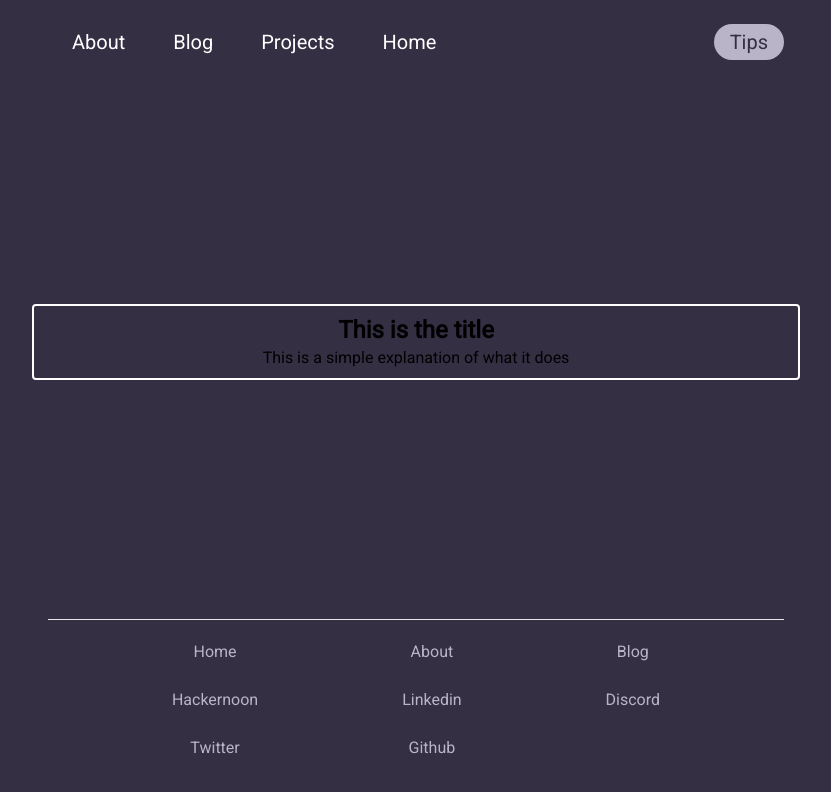
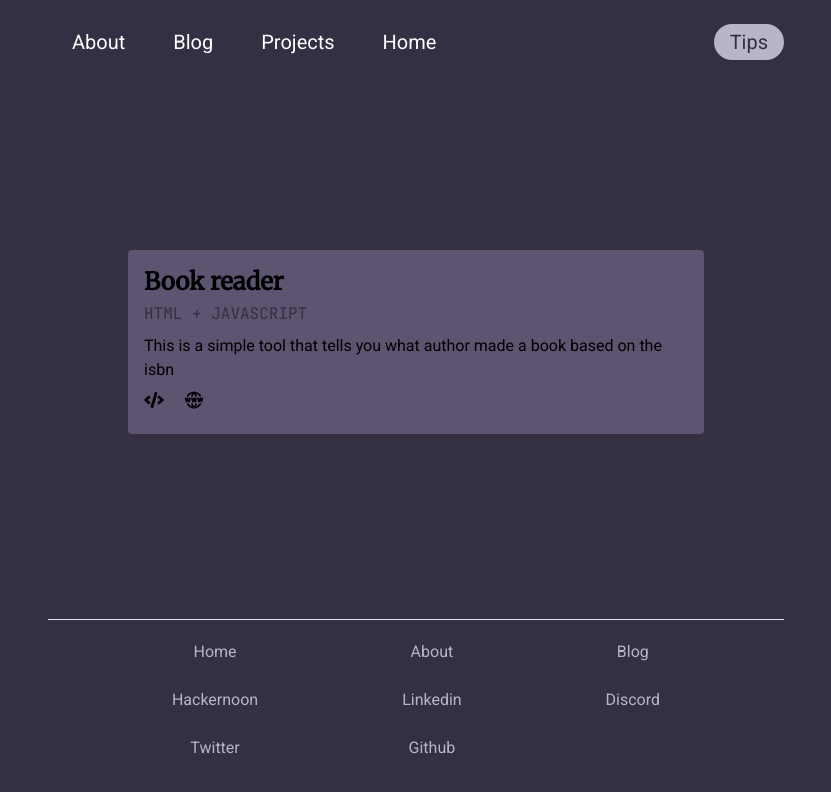
Before and after one commit to thrila/my-website, a Next.js app: page /projects in a window 1280 px wide. Shown: the top 792 px of the page, without its empty margins (224-1055 px from the left). Built offline with nearby package versions, Linux system fonts and the light colour scheme.

Commit message:
feat: made product card

```diff
--- a/src/app/components/projectSection/projectCard.tsx
+++ b/src/app/components/projectSection/projectCard.tsx
@@ -1,13 +1,18 @@
 import Link from 'next/link'
-import React from 'react'
+import { FaCode } from "react-icons/fa";
+import { TbWorldWww } from "react-icons/tb";
 
 const Card = () => {
   return (
-    <div className='border-white  container max-w-3xl py-2 border-2 rounded'>
-      <Link href='#' className='flex flex-col justify-center items-center '>
-        <h1 className='font-bold text-2xl'> This is the title</h1>
-        <p className='font-normal text'>This is a simple explanation of what it does </p>
-
+    <div className='container max-w-xl py-4 rounded bg-hover-color'>
+      <Link href='#' className='flex flex-col justify-center items-left '>
+        <h1 className='font-bold text-2xl pb-1 font-serif'>Book reader</h1>
+        <p className='text-custom-background pb-2 font-mono'>HTML + JAVASCRIPT </p>
+        <p className='font-normal text font-sans'>This is a simple tool that tells you what author made a book based on the isbn </p>
+        <div className='flex space-x-5 py-2 text-xl font-thin'>
+          <a href='#' target='_blank' rel="noopener noreferrer" aria-label='Projects Source code'> <FaCode /> </a>
+          <a href='#' target='_blank' rel="noopener noreferrer" aria-label='Projects Live demo'> <TbWorldWww /> </a>
+        </div>
       </Link>
     </div>
   )
--- a/tailwind.config.js
+++ b/tailwind.config.js
@@ -11,7 +11,8 @@ module.exports = {
         "custom-background": "#352F44",
         "button-before": "#B9B4C7",
         "custom-text": '#FAF0E6',
-        "hover-color": "#5C5470"
+        "hover-color": "#5C5470",
+        "card-color": "#5f486b"
       },
       container: {
         center: true,
```
